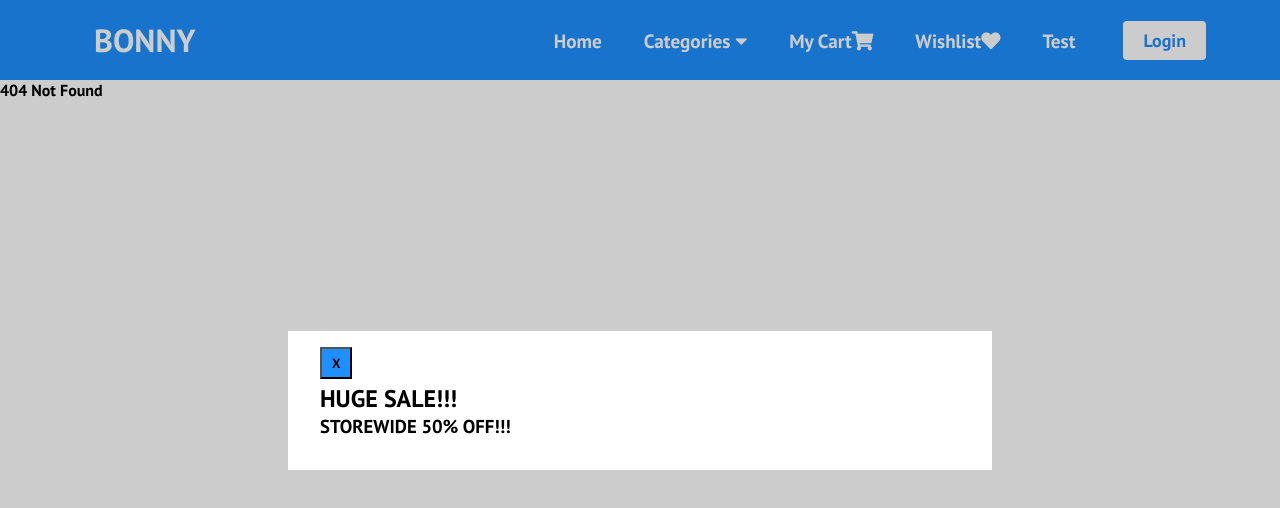
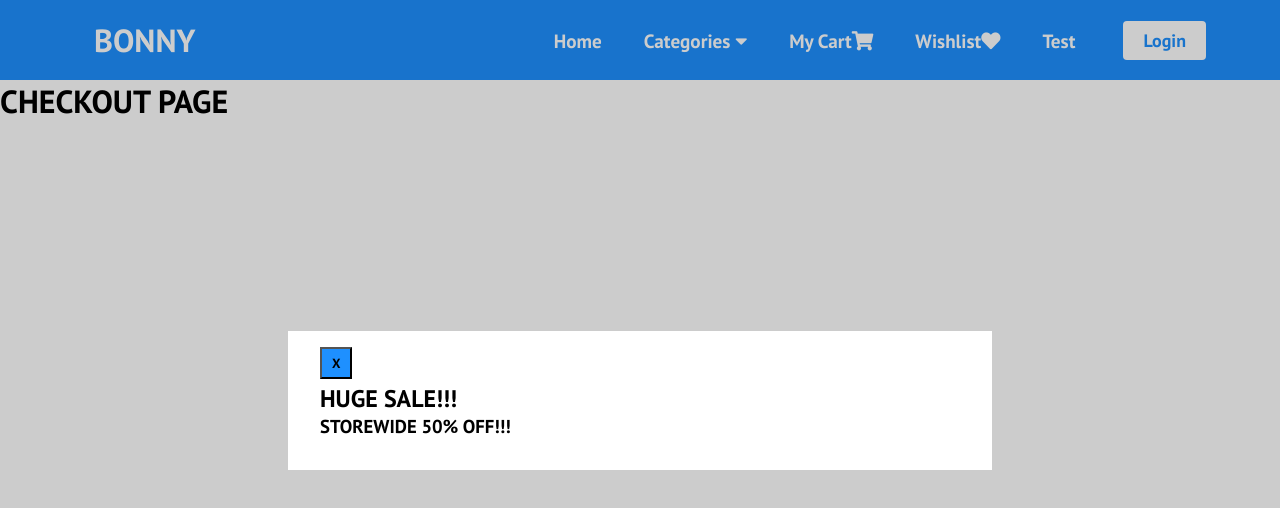
Before and after one commit to bonnyxavier/Ecommerce-Store, a React (Create React App) app: page /checkout in a window 1280 px wide. Before the commit this address had no page. Shown: the top 508 px of the page. Built offline with nearby package versions, Linux system fonts and the light colour scheme.

Commit message:
added checkout page

```diff
--- a/src/App.js
+++ b/src/App.js
@@ -13,6 +13,7 @@ import Popup from './components/Popup/Popup';
 import { useState, useEffect } from 'react'
 import Navbar from './components/NavbarComponents/Navbar';
 import Test from './components/Test';
+import Checkout from './components/Checkout';
 
 function App() {
 
@@ -46,6 +47,7 @@ function App() {
           <Route path="/categories/womens" exact component = {WomensCategory}></Route>
           <Route path="/wishlist" exact component = {Wishlisted}></Route>
           <Route path="/test" exact component = {Test}></Route>
+          <Route path="/checkout" exact component = {Checkout}></Route>
           <Route>404 Not Found</Route>
 
         </Switch>
--- a/src/components/Cart.js
+++ b/src/components/Cart.js
@@ -1,5 +1,6 @@
 import React from 'react'
 import {useSelector} from 'react-redux'
+import { Link } from 'react-router-dom'
 
 function Cart() {
 
@@ -35,9 +36,12 @@ return (
       <div>
         {productListDisplay}
       </div>
-      <div>
+
+      <Link to='/checkout'>
+       <div>
       <button className="checkOutBtn" onClick={()=>alert('Please proceed to payment...')}>Checkout</button>
       </div>
+      </Link>
 
     </div>
 )
--- /dev/null
+++ b/src/components/Checkout.js
@@ -0,0 +1,11 @@
+import React from 'react'
+
+function Checkout() {
+    return (
+        <div>
+            <h1>CHECKOUT PAGE</h1>
+        </div>
+    )
+}
+
+export default Checkout
```
